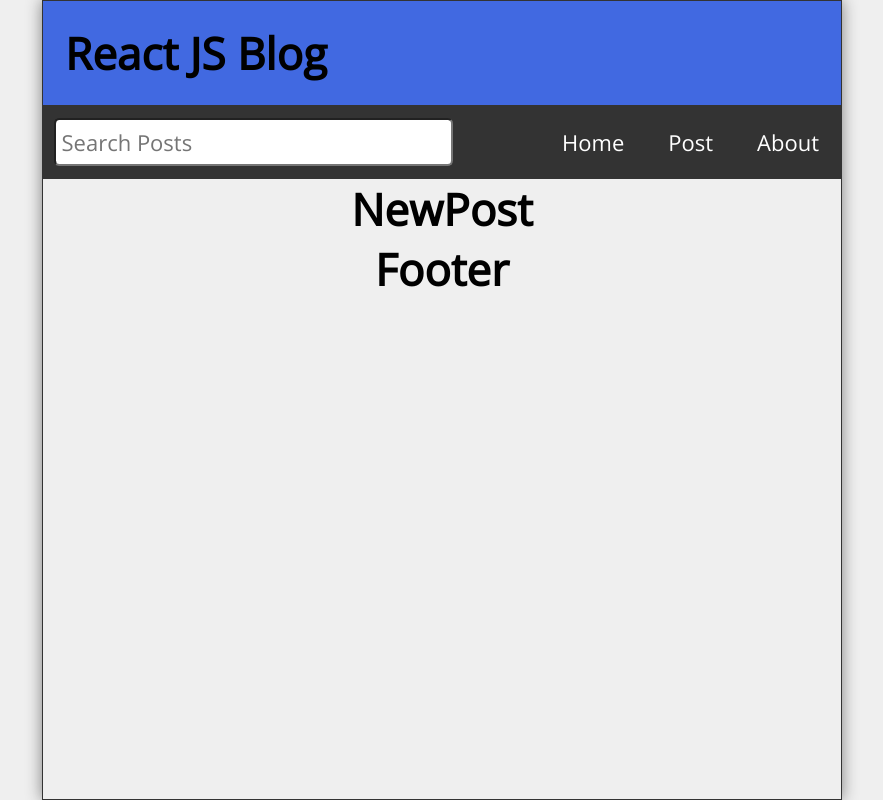
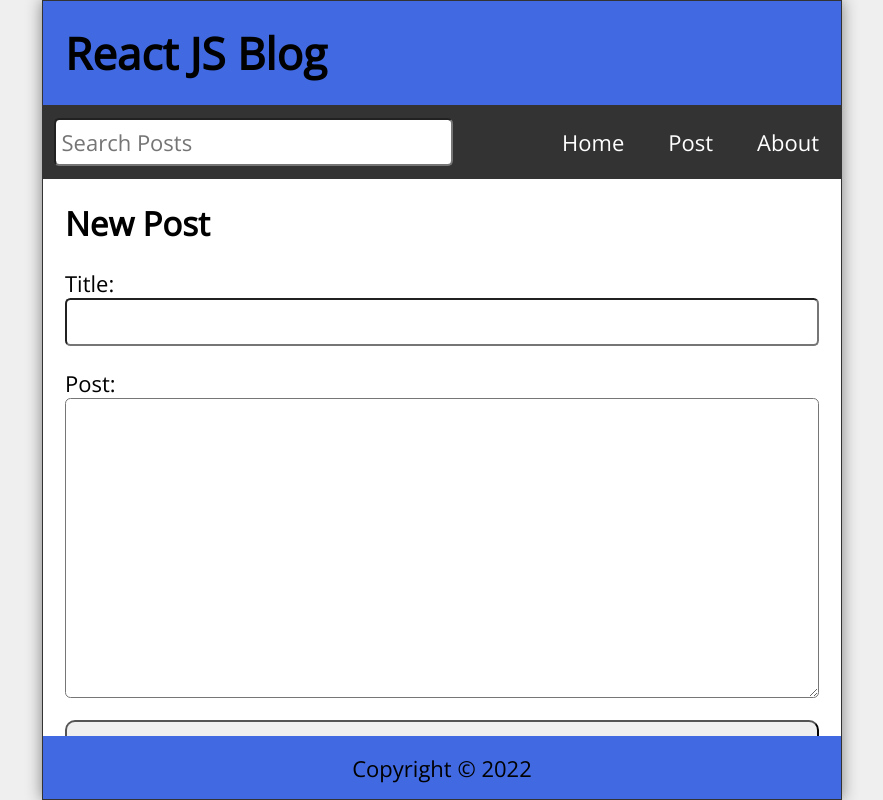
Before and after one commit to jairalcon/Promineo, a React (Create React App) app in the folder 3React/Week17-PropTypes-HigherOrderComponents-ReduxOverview/3react-js-blog/: page /post in a window 1280 px wide. Shown: the whole page, without its empty margins (198-1081 px from the left). Built offline with nearby package versions, Linux system fonts and the light colour scheme.

Commit message:
updating

```diff
--- a/3React/Week17-PropTypes-HigherOrderComponents-ReduxOverview/3react-js-blog/package.json
+++ b/3React/Week17-PropTypes-HigherOrderComponents-ReduxOverview/3react-js-blog/package.json
@@ -6,6 +6,7 @@
     "@testing-library/jest-dom": "^5.16.5",
     "@testing-library/react": "^13.4.0",
     "@testing-library/user-event": "^13.5.0",
+    "date-fns": "^2.29.3",
     "react": "^18.2.0",
     "react-dom": "^18.2.0",
     "react-router-dom": "^6.4.2",
--- a/3React/Week17-PropTypes-HigherOrderComponents-ReduxOverview/3react-js-blog/src/About.js
+++ b/3React/Week17-PropTypes-HigherOrderComponents-ReduxOverview/3react-js-blog/src/About.js
@@ -2,8 +2,11 @@
 
 const About = () => {
     return (
-        <main>
-            <h1>About</h1>
+        <main className='About'>
+            <h2>About</h2>
+            <p
+                style={{ marginTop: "1rem" }}
+            >This blog app is a project in the Learn React Tutorial Series.</p>
         </main>
     )
 }
--- a/3React/Week17-PropTypes-HigherOrderComponents-ReduxOverview/3react-js-blog/src/App.js
+++ b/3React/Week17-PropTypes-HigherOrderComponents-ReduxOverview/3react-js-blog/src/App.js
@@ -8,9 +8,10 @@
 import Missing from './Missing';
 import { Routes, Route, useNavigate } from 'react-router-dom';
 import { useState, useEffect } from 'react';
+import { format } from 'date-fns';
 
 function App() {
-  const [ posts, setPosts ] = useState([
+  const [posts, setPosts] = useState([
     {
       id: 1,
       title: "My First Post",
@@ -36,17 +37,52 @@
       body: "Lorem ipsum dolor sit amet consectetur adipisicing elit. Quis consequatur expedita, assumenda similique non optio! Modi nesciunt excepturi corrupti atque blanditiis quo nobis, non optio quae possimus illum exercitationem ipsa!"
     }
   ])
-  const [ search, setSearch ] = useState('');
-  const [ searchResults, setSearchResults ] = useState([]);
+  const [search, setSearch] = useState('');
+  const [searchResults, setSearchResults] = useState([]);
+  const [postTitle, setPostTitle] = useState('');
+  const [postBody, setPostBody] = useState('');
+  const navigate = useNavigate();
+
+  useEffect(() => {
+    const filteredResults = posts.filter(post =>
+      ((post.body).toLowerCase()).includes(search.toLocaleLowerCase())
+      || ((post.title).toLowerCase()).includes(search.toLocaleLowerCase()));
+
+    setSearchResults(filteredResults.reverse());
+  }, [posts, search])
+
+  const handleDelete = (id) => {
+    const postsList = posts.filter(post => post.id !== id);
+    setPosts(postsList);
+    navigate('/');
+  }
+
+  const handleSubmit = (e) => {
+    e.preventDefault();
+    const id = posts.length ? posts[posts.length - 1].id + 1 : 1;
+    const datetime = format(new Date(), 'MMMM dd, yyyy pp');
+    const newPost = { id, title: postTitle, datetime, body: postBody };
+    const allPosts = [...posts, newPost];
+    setPosts(allPosts);
+    setPostTitle('');
+    setPostBody('');
+    navigate('/');
+  }
 
   return (
     <div className="App">
-      <Header title="React JS Blog"/>
+      <Header title="React JS Blog" />
       <Nav search={search} setSearch={setSearch} />
       <Routes>
-        <Route path='/' element={<Home post={posts} />} />
-        <Route path='/post' element={<NewPost />} />
-        <Route path='/post/:id' element={<PostPage />} />
+        <Route path='/' element={<Home posts={searchResults} />} />
+        <Route path='/post' element={<NewPost
+          handleSubmit={handleSubmit}
+          postTitle={postTitle}
+          setPostTitle={setPostTitle}
+          postBody={postBody}
+          setPostBody={setPostBody}
+        />} />
+        <Route path='/post/:id' element={<PostPage posts={posts} handleDelete={handleDelete} />} />
         <Route path='/about' element={<About />} />
         <Route path='*' element={<Missing />} />
       </Routes>
--- a/3React/Week17-PropTypes-HigherOrderComponents-ReduxOverview/3react-js-blog/src/Footer.js
+++ b/3React/Week17-PropTypes-HigherOrderComponents-ReduxOverview/3react-js-blog/src/Footer.js
@@ -1,9 +1,11 @@
-import React from 'react'
+import React from 'react';
 
 const Footer = () => {
+    const today = new Date();
+
     return (
-        <footer>
-            <h1>Footer</h1>
+        <footer className='Footer'>
+            <p>Copyright &copy; {today.getFullYear()}</p>
         </footer>
     )
 }
--- a/3React/Week17-PropTypes-HigherOrderComponents-ReduxOverview/3react-js-blog/src/Missing.js
+++ b/3React/Week17-PropTypes-HigherOrderComponents-ReduxOverview/3react-js-blog/src/Missing.js
@@ -1,9 +1,14 @@
-import React from 'react'
+import React from 'react';
+import { Link } from 'react-router-dom';
 
 const Missing = () => {
     return (
-        <main>
-            <h1>Missing</h1>
+        <main className='Missing'>
+            <h2>Page Not Found</h2>
+            <p>Well, that's disappointing.</p>
+            <p>
+                <Link to='/'>Visit Our Homepage</Link>
+            </p>
         </main>
     )
 }
--- a/3React/Week17-PropTypes-HigherOrderComponents-ReduxOverview/3react-js-blog/src/NewPost.js
+++ b/3React/Week17-PropTypes-HigherOrderComponents-ReduxOverview/3react-js-blog/src/NewPost.js
@@ -1,9 +1,29 @@
 import React from 'react'
 
-const NewPost = () => {
+const NewPost = ({
+    handleSubmit, postTitle, setPostTitle, postBody, setPostBody
+}) => {
     return (
-        <main>
-            <h1>NewPost</h1>
+        <main className='NewPost'>
+            <h2>New Post</h2>
+            <form className='newPostForm' onSubmit={handleSubmit}>
+                <label htmlFor='postTitle'>Title:</label>
+                <input
+                    id='postTitle'
+                    type='text'
+                    required
+                    value={postTitle}
+                    onChange={(e) => setPostTitle(e.target.value)}
+                />
+                <label htmlFor='postBody'>Post:</label>
+                <textarea
+                    id='postBody'
+                    required
+                    value={postBody}
+                    onChange={(e) => setPostBody(e.target.value)}
+                />
+                <button type='submit'>Submit</button>
+            </form>
         </main>
     )
 }
--- a/3React/Week17-PropTypes-HigherOrderComponents-ReduxOverview/3react-js-blog/src/PostPage.js
+++ b/3React/Week17-PropTypes-HigherOrderComponents-ReduxOverview/3react-js-blog/src/PostPage.js
@@ -1,9 +1,33 @@
-import React from 'react'
+import React from 'react';
+import { useParams, Link } from 'react-router-dom';
 
-const PostPage = () => {
+const PostPage = ({ posts, handleDelete }) => {
+    const { id } = useParams();
+    const post = posts.find(post => (post.id).toString() === id);
+
     return (
-        <main>
-            <h1>PostPage</h1>
+        <main className='PostPage'>
+            <article className='post'>
+                {post &&
+                    <>
+                        <h2>{post.title}</h2>
+                        <p className='postDate'>{post.datetime}</p>
+                        <p className='postBody'>{post.body}</p>
+                        <button onClick={() => handleDelete(post.id)}>
+                            Delete Post
+                        </button>
+                    </>
+                }
+                {!post &&
+                    <>
+                        <h2>Post Not Found</h2>
+                        <p>Well, that's disappointing.</p>
+                        <p>
+                            <Link to='/'>Visit Out Homepage</Link>
+                        </p>
+                    </>
+                }
+            </article>
         </main>
     )
 }
```
Also changed, not shown: 1 other file (tests, documents, lock files or other folders).
